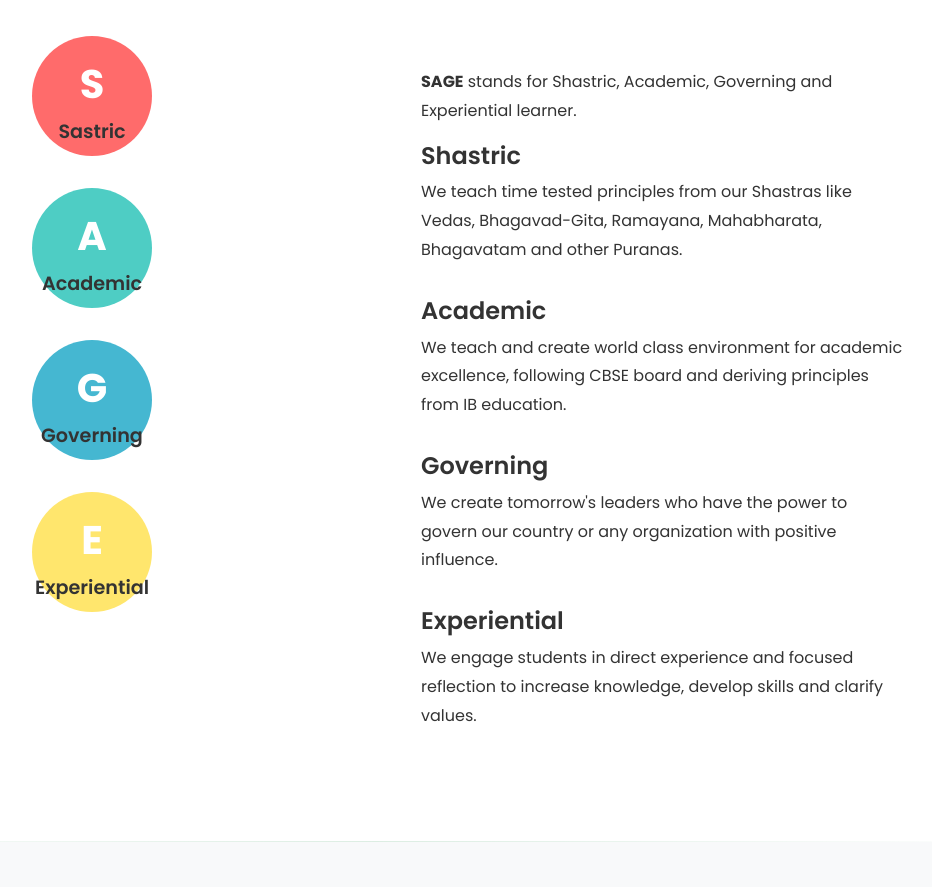
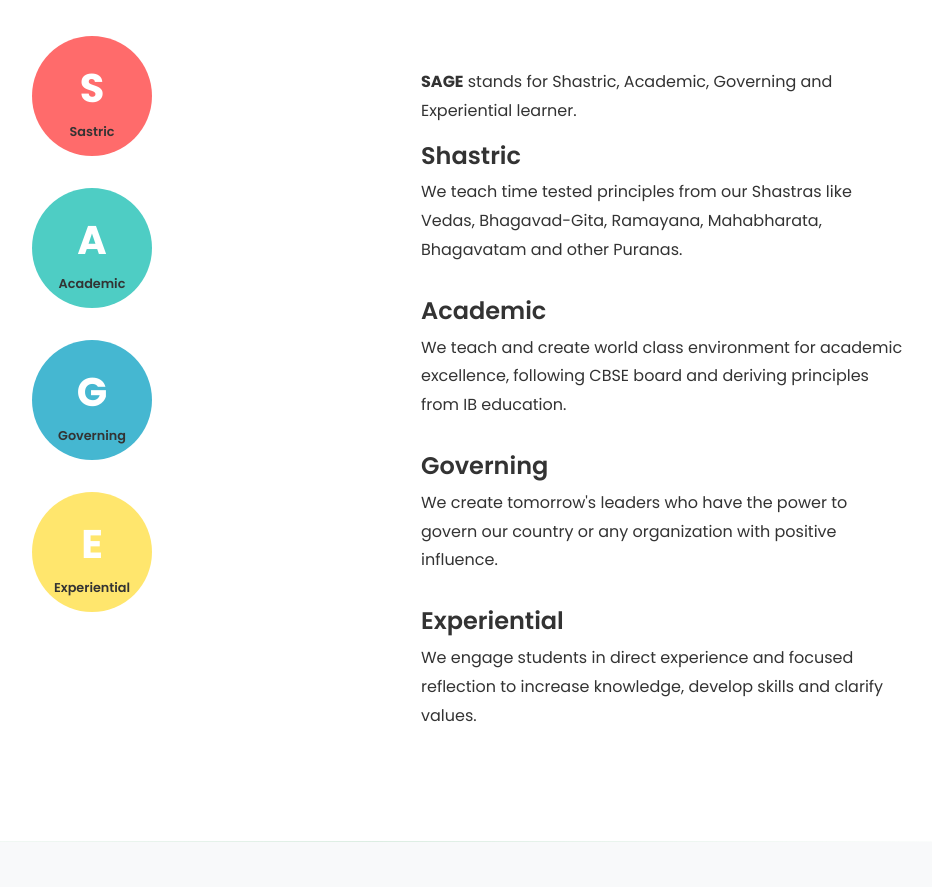
Before and after one commit to ramsatya13970/MudgalaProject, a plain HTML site: page index.html in a window 1280 px wide. Shown: the part 860-1747 px from the top of the page, without its empty margins (263-1195 px from the left). Drawn offline with nearby package versions, Linux system fonts and the light colour scheme.

Commit message:
changes for sage font size in sage model

```diff
--- a/static/css/custom.css
+++ b/static/css/custom.css
@@ -98,7 +98,8 @@
 
 .sage-circle h4 {
     margin: 0;
-    font-size: 1.2rem;
+    /* font-size: 1.2rem; */
+    font-size:0.8rem;
 }
 
 .orange {
```
